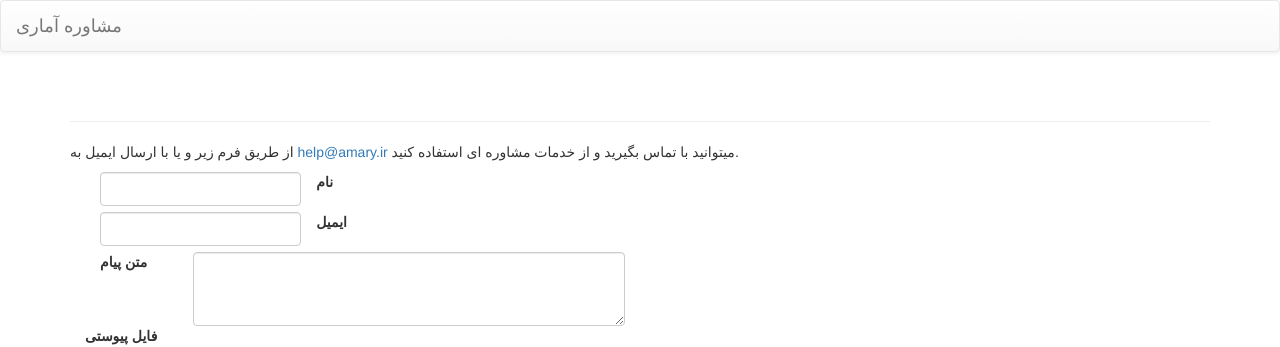
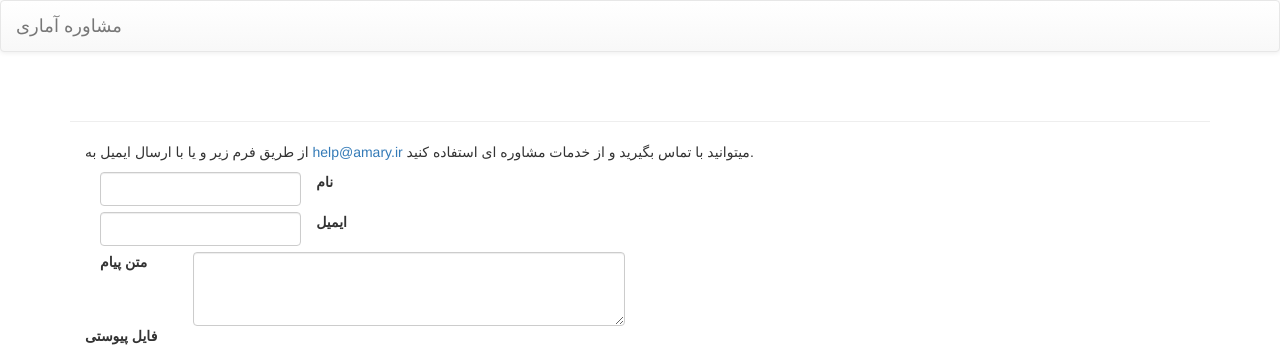
Before and after one commit to mahmoudmy/amary, a Jekyll site: the page built from contact.html, in a window 1280 px wide. Shown: the top 347 px of the page. Built offline with Jekyll 4.4.1, drawn with Linux system fonts in a browser that asks for light colours; nearby versions of some CDN libraries; some web fonts are replaced; library files that are not in the unit come from our copies.

Commit message:
contact page update

```diff
--- a/contact.html
+++ b/contact.html
@@ -5,6 +5,7 @@ group: navigation
 permalink: /contact/
 ---
 
+<div class="container">
 <div class="row">
 <div class="col-md-12">
 <p>
@@ -13,8 +14,10 @@ permalink: /contact/
 help@amary.ir
 </a>
 میتوانید با تماس بگیرید و از خدمات مشاوره ای استفاده کنید.
+</p>
+</div>
+</div>
 
-<div class="container">
 	<div class="row clearfix">
 		<div class="col-md-6 column">
 			<form role="form" action="http://formspree.io/help@amary.ir">
```
